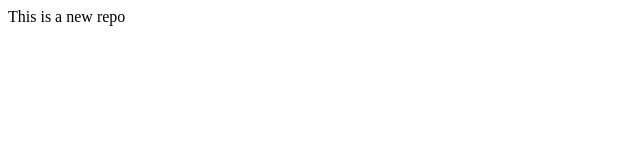
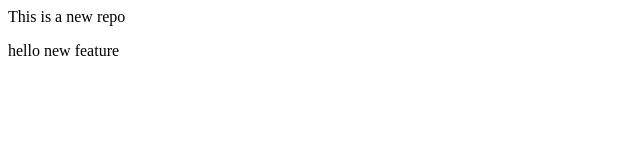
Before and after one commit to sushreesonalipadhan/local-Repo, a plain HTML site: page index.html in a window 1280 px wide. Shown: the full height of the page, 0-640 px from the left. Drawn offline with Linux system fonts and the light colour scheme.

Commit message:
New feature added

```diff
--- a/index.html
+++ b/index.html
@@ -1 +1,2 @@
 <p>This is a new repo<p>
+<p>hello new feature</p>
```
Also changed, not shown: 1 other file.
